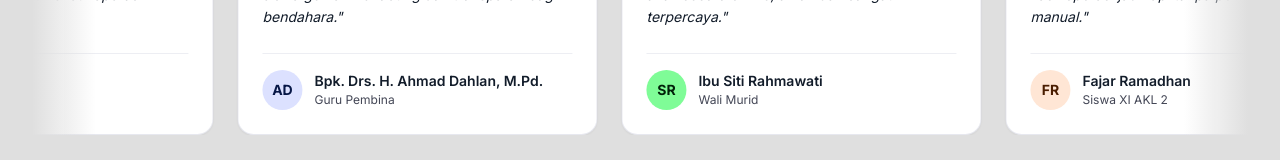
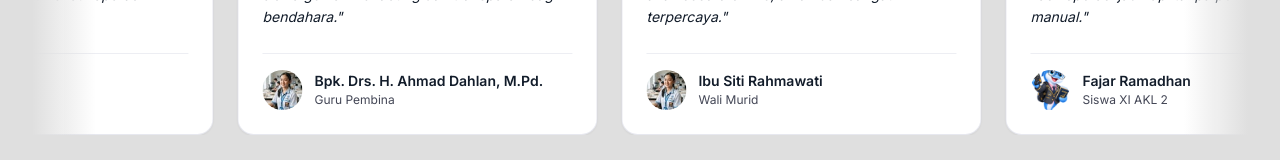
Before and after one commit to brmenn/BMS-FE, a React (Vite) app: page / in a window 1280 px wide. Shown: the part 2995-3155 px from the top of the page. Built offline with nearby package versions, Linux system fonts and the light colour scheme; no server answers.

Commit message:
feat: tampilkan foto profil pada kartu ulasan landing page

```diff
--- a/src/features/landing/components/TestimonialSection.tsx
+++ b/src/features/landing/components/TestimonialSection.tsx
@@ -1,5 +1,8 @@
 import { CheckCircle2, Star } from 'lucide-react'
 import { cn } from '@/lib/utils'
+import { StudentPhoto } from './StudentPhoto'
+import avatar from '@/assets/logo/avatar.png'
+import lumba from '@/assets/logo/lumba.png'
 
 const TESTIMONIALS = [
   {
@@ -8,6 +11,7 @@ const TESTIMONIALS = [
     initials: 'AP',
     name: 'Adinda Putri',
     role: 'Siswa XII RPL 1',
+    avatar: lumba,
     avatarClassName: 'bg-[#dbe1ff] text-[#00174b]',
   },
   {
@@ -16,6 +20,7 @@ const TESTIMONIALS = [
     initials: 'AD',
     name: 'Bpk. Drs. H. Ahmad Dahlan, M.Pd.',
     role: 'Guru Pembina',
+    avatar,
     avatarClassName: 'bg-[#dce1ff] text-[#071747]',
   },
   {
@@ -24,6 +29,7 @@ const TESTIMONIALS = [
     initials: 'SR',
     name: 'Ibu Siti Rahmawati',
     role: 'Wali Murid',
+    avatar,
     avatarClassName: 'bg-[#7ffc97] text-[#002109]',
   },
   {
@@ -32,6 +38,7 @@ const TESTIMONIALS = [
     initials: 'FR',
     name: 'Fajar Ramadhan',
     role: 'Siswa XI AKL 2',
+    avatar: lumba,
     avatarClassName: 'bg-[#ffe6d5] text-[#4a1d00]',
   },
   {
@@ -40,6 +47,7 @@ const TESTIMONIALS = [
     initials: 'NW',
     name: 'Ibu Nur Wulandari',
     role: 'Bendahara Koperasi',
+    avatar,
     avatarClassName: 'bg-[#d3f5e6] text-[#00301d]',
   },
   {
@@ -48,6 +56,7 @@ const TESTIMONIALS = [
     initials: 'RH',
     name: 'Raka Hermawan',
     role: 'Siswa X TKJ 1',
+    avatar: lumba,
     avatarClassName: 'bg-[#e8dcff] text-[#23005a]',
   },
 ]
@@ -123,14 +132,16 @@ export function TestimonialSection() {
                     </div>
 
                     <div className="flex w-full items-center gap-3 border-t border-[#c3c6d74c] pt-4">
-                      <span
-                        className={cn(
-                          'flex h-10 w-10 shrink-0 items-center justify-center rounded-full text-sm font-bold',
+                      <StudentPhoto
+                        src={testimonial.avatar}
+                        alt={`Foto profil ${testimonial.name}`}
+                        initials={testimonial.initials}
+                        className="h-10 w-10 rounded-full"
+                        fallbackClassName={cn(
+                          'rounded-full text-sm font-bold',
                           testimonial.avatarClassName,
                         )}
-                      >
-                        {testimonial.initials}
-                      </span>
+                      />
                       <span className="flex min-w-0 flex-col items-start">
                         <span className="text-sm font-semibold leading-5 text-[#121c2a]">
                           {testimonial.name}
```
